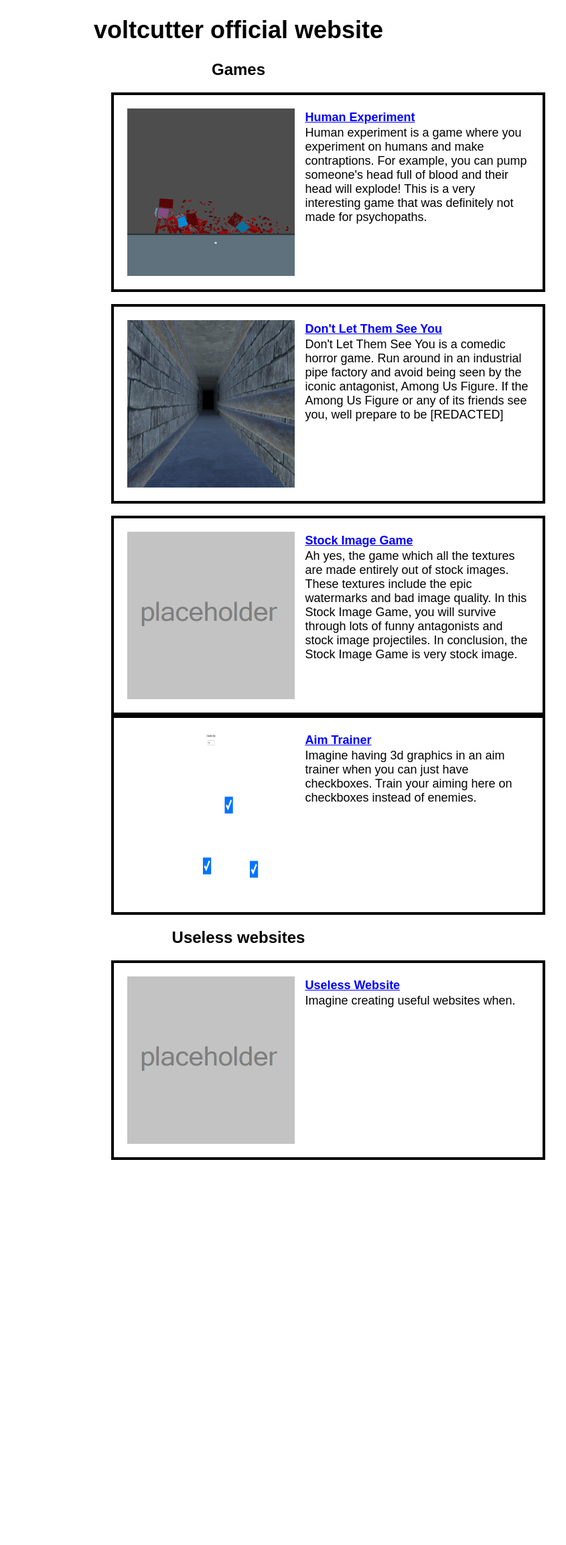
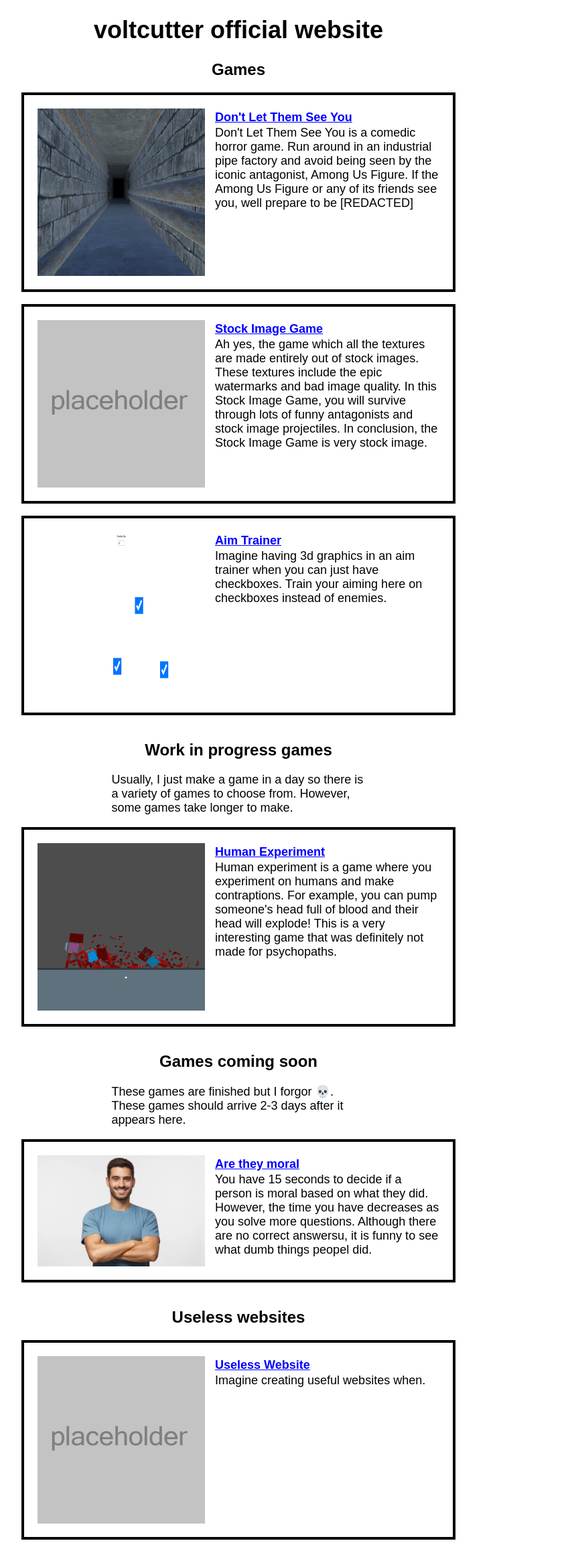
Before and after one commit to voltcutter/voltcutter.github.io, a PHP site: page / in a window 1280 px wide. Shown: the whole page at 67% size, without its empty margins (284-1129 px from the left). Before the commit the page ends 1732 px from the top, so only its background shows below. Run offline with PHP 8.4, Linux system fonts and the light colour scheme.

Commit message:
different structure

```diff
--- a/index.html
+++ b/index.html
@@ -10,14 +10,6 @@
 		<h1>voltcutter official website</h1>
 		<h2>Games</h2>
 		<div class="content">
-		<img src="humanexperiment.png" width=250px>
-		<h3><a href="https://voltcutter.github.io/human-experiment">Human Experiment</a></h3>
-		<p>Human experiment is a game where you experiment on humans and make contraptions. For example, you can pump someone's head full of blood and their head will explode! This is a very interesting game that was definitely not made for psychopaths.</p>
-	</div>
-
-	<br>
-
-	<div class="content">
 			<img src="dont-let-them-see-you.png" width=250px>
 			<h3><a href="https://voltcutter.github.io/dont-let-them-see-you/">Don't Let Them See You</a></h3>
 			<p>Don't Let Them See You is a comedic horror game. Run around in an industrial pipe factory and avoid being seen by the iconic antagonist, Among Us Figure. If the Among Us Figure or any of its friends see you, well prepare to be [REDACTED]</p>
@@ -27,15 +19,39 @@
 
 		<div class="content">
 			<img src="placeholder.png" width=250px>
-		<h3><a href="example.com">Stock Image Game</a></h3>
+			<h3><a href="https://example.com">Stock Image Game</a></h3>
 			<p>Ah yes, the game which all the textures are made entirely out of stock images. These textures include the epic watermarks and bad image quality. In this Stock Image Game, you will survive through lots of funny antagonists and stock image projectiles. In conclusion, the Stock Image Game is very stock image.</p>
 		</div>
+
+		<br>
 
 		<div class="content">
 			<img src="aim-trainer.png" width=250px>
 			<h3><a href="https://voltcutter.github.io/aim-trainer">Aim Trainer</a></h3>
 			<p>Imagine having 3d graphics in an aim trainer when you can just have checkboxes. Train your aiming here on checkboxes instead of enemies.</p>
 		</div>
+
+		<br>
+
+		<h2>Work in progress games</h2>
+		<p>Usually, I just make a game in a day so there is a variety of games to choose from. However, some games take longer to make.</p>
+		<div class="content">
+			<img src="humanexperiment.png" width=250px>
+			<h3><a href="https://voltcutter.github.io/human-experiment">Human Experiment</a></h3>
+			<p>Human experiment is a game where you experiment on humans and make contraptions. For example, you can pump someone's head full of blood and their head will explode! This is a very interesting game that was definitely not made for psychopaths.</p>
+		</div>
+
+		<br>
+
+		<h2>Games coming soon</h2>
+		<p>These games are finished but I forgor 💀. These games should arrive 2-3 days after it appears here.</p>
+		<div class="content">
+			<img src="man.jpg" width=250px>
+			<h3><a href="https://example.com">Are they moral</a></h3>
+			<p>You have 15 seconds to decide if a person is moral based on what they did. However, the time you have decreases as you solve more questions. Although there are no correct answersu, it is funny to see what dumb things peopel did.</p>
+		</div>
+
+		<br>
 
 		<h2>Useless websites</h2>
 
--- a/style.css
+++ b/style.css
@@ -57,8 +57,9 @@ li {
     border: 4px solid black;
     padding: 20px;
     overflow: hidden;
-	margin-left: 35%;
-	margin-right: 35%;
+	margin-left: auto;
+	margin-right: auto;
+    display: block;
 }
 
 .content img {
```
Also changed, not shown: man.jpg (added). Lines whose indentation alone changed are shown as unchanged.
